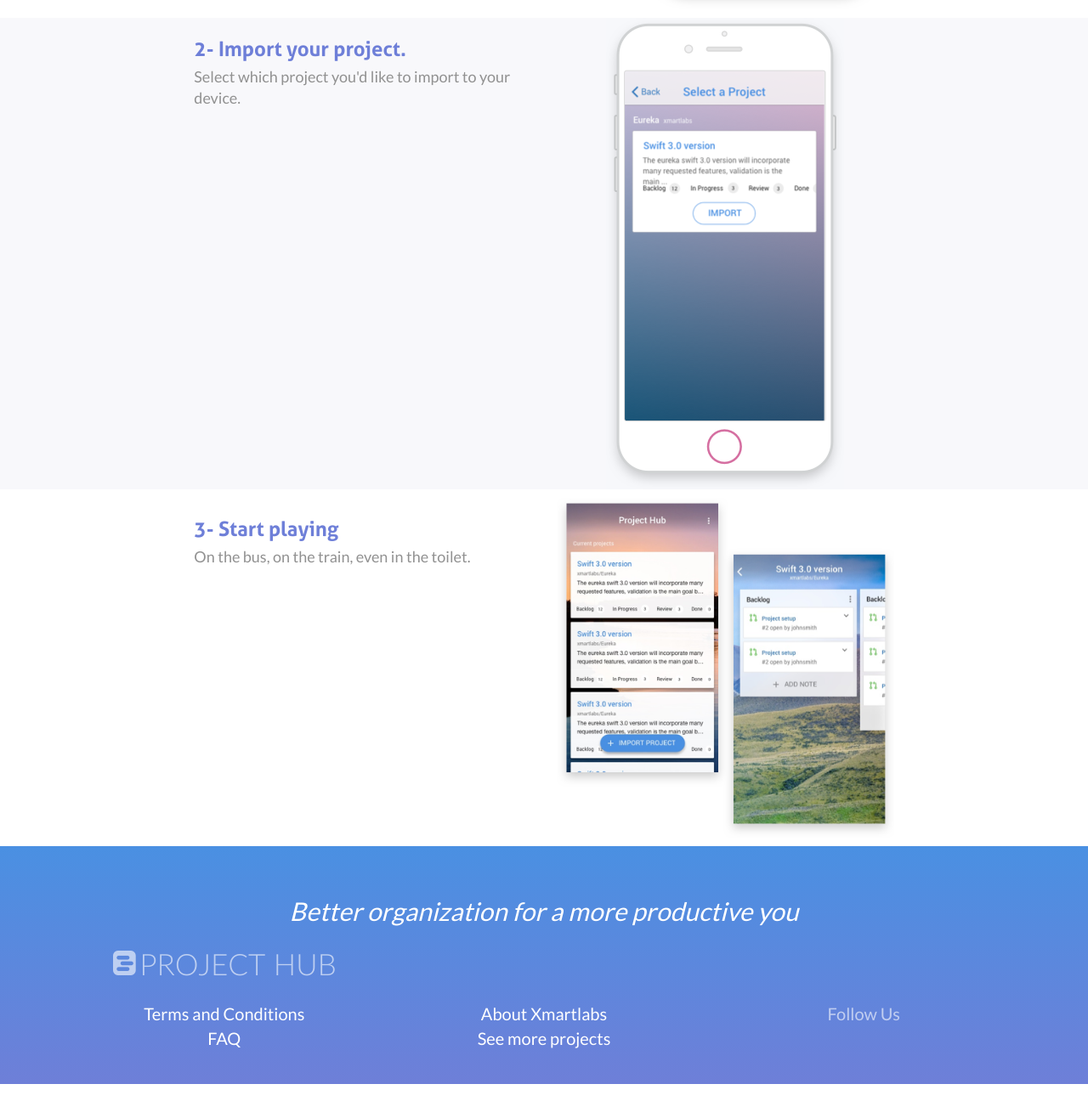
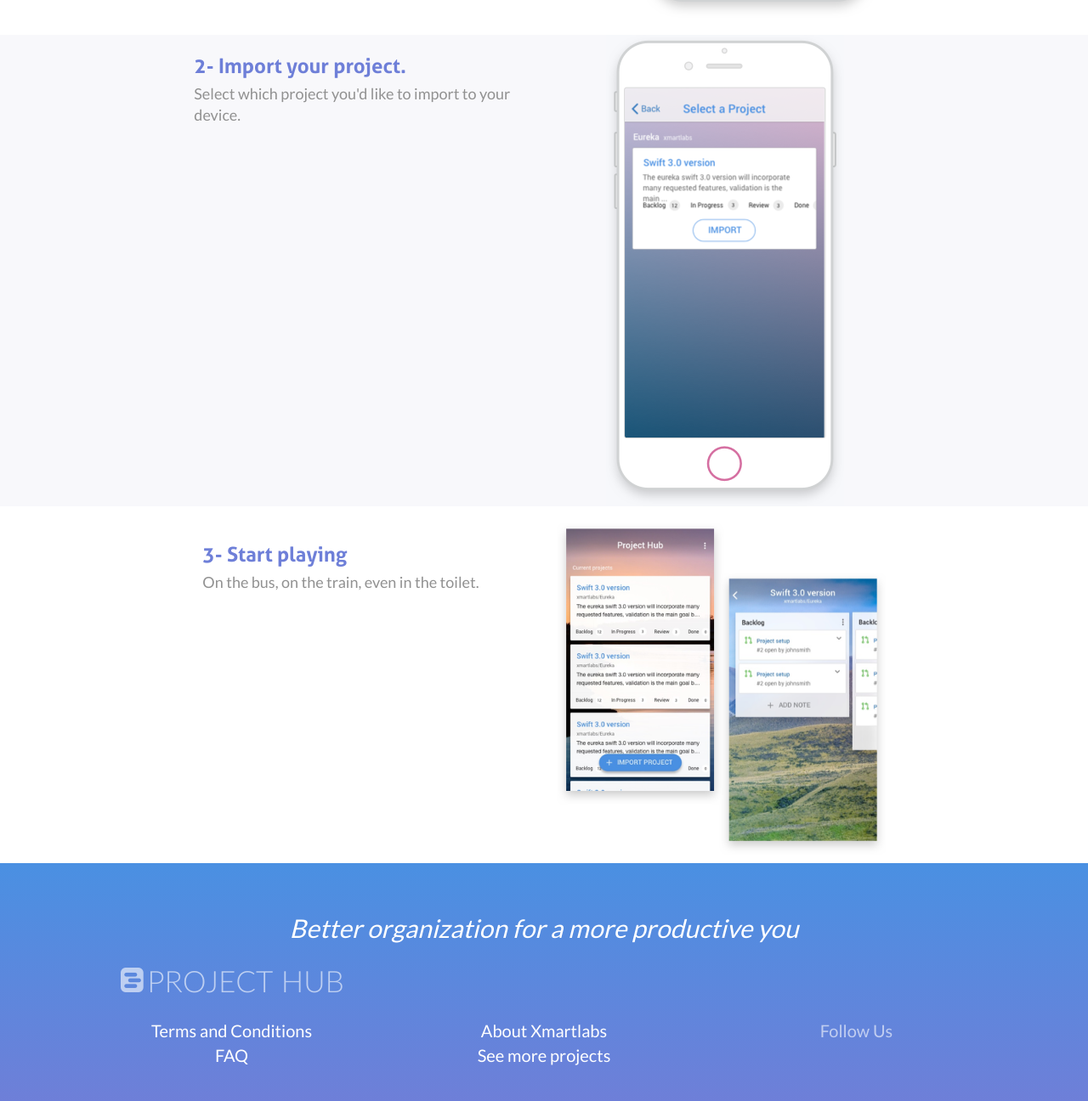
Before and after one commit to xmartlabs/projecthub-landing, a website: page index.html in a window 1280 px wide. Shown: the part 950-2246 px from the top of the page at 85% size. Drawn offline with nearby package versions, Linux system fonts and the light colour scheme; files whose address does not match are found by name.

Commit message:
css and html corrections

```diff
--- a/index.html
+++ b/index.html
@@ -28,6 +28,7 @@
 
   <body>
     <header class="header">
+      <div class="container-fluid">
         <div class="row">
           <div class="col col-xs-10 col-xs-offset-1 col-sm-5 col-sm-offset-1">
             <img class="img-responsive logo" src="images/projecthub-logo.png" draggable="false" />
@@ -36,22 +37,26 @@
             <h2 class="title">Easy, accesible, team oriented</h2>
             <p class="subtitle">Manage your Github projects from the palm of your hand. Anytime, anywhere.</p>
             <img class="store-button" src="images/appstore-button.png" draggable="false" />
-          <img class="store-button" src="images/googleplay-button.png" draggable="false" />
+          </div>
         </div>
       </div>
     </header>
 
+    <div class="container-fluid">
       <div class="row how-to-section">
         <div class="col-xs-10 col-xs-offset-1 col-sm-5 col-sm-offset-1 col-md-4 col-md-offset-2">
           <h1 class="title">How does it work?</h1>
           <h3 class="section-header">1- Select a repository from your GitHub Account</h3>
-        <p class="subtext">Just log into Github and we'll manage it from there. We automatically collect information about your project's language, stars and forks.</p>
+          <p class="subtext">Just log into Github and we'll manage it from there. Select from your own, your organizations' and your forked repositories.</p>
         </div>
         <div class="col-xs-10 col-xs-offset-1 col-sm-5 col-sm-offset-0 col-md-4 text-center">
           <img class="how-to-image" src="images/how-does-it-work-1.png" draggable="false" />
         </div>
       </div>
-    <div class="row how-to-section grey">
+    </div>
+    <div class="how-to-section grey">
+      <div class="container-fluid">
+        <div class="row">
           <div class="col-xs-10 col-xs-offset-1 col-sm-5 col-sm-offset-1 col-md-4 col-md-offset-2">
             <h3 class="section-header">2- Import your project.</h3>
             <p class="subtext">Select which project you'd like to import to your device.</p>
@@ -60,6 +65,9 @@
             <img class="how-to-image" src="images/how-does-it-work-2.png" draggable="false" />
           </div>
         </div>
+      </div>
+    </div>
+    <div class="container-fluid">
       <div class="row how-to-section">
         <div class="col-xs-10 col-xs-offset-1 col-sm-5 col-sm-offset-1 col-md-4 col-md-offset-2">
           <h3 class="section-header">3- Start playing</h3>
@@ -69,8 +77,10 @@
           <img class="how-to-image" src="images/how-does-it-work-3.png" draggable="false" />
         </div>
       </div>
+    </div>
 
     <footer class="footer">
+      <div class="container-fluid">
         <div class="row text-center">
           <h2 class="title">Better organization for a more productive you</h2>
         </div>
@@ -86,12 +96,13 @@
             <a class="links" href="#">FAQ</a>
           </div>
           <div class="col col-xs-12 col-sm-4 col-md-4 text-center">
-          <a class="links" href="xmartlabs.com">About Xmartlabs</a>
+            <a class="links" href="https://xmartlabs.com" target="_blank">About Xmartlabs</a>
             <br>
-          <a class="links" href="https://github.com/xmartlabs">See more projects</a>
+            <a class="links" href="https://github.com/xmartlabs" target="_blank">See more projects</a>
           </div>
           <div class="col col-xs-12 col-sm-4 col-md-3 text-center">
             <p class="links transparent" href="xmartlabs.com">Follow Us</p>
+          </div>
         </div>
       </div>
     </footer>
```
Lines whose indentation alone changed are shown as unchanged.
